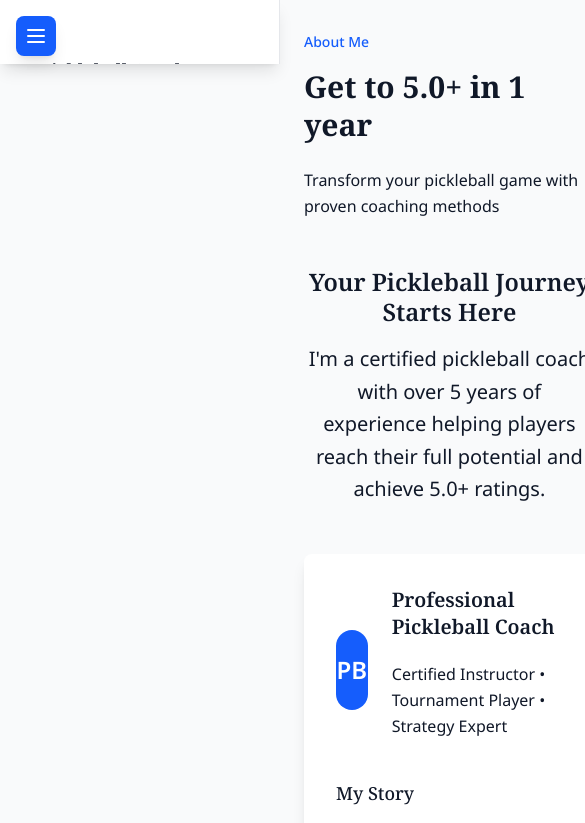
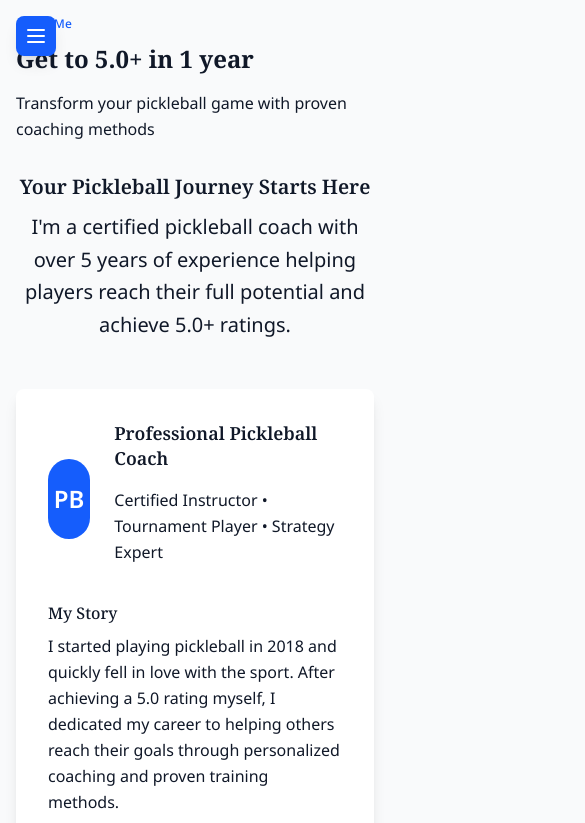
Before and after one commit to bertw2002/react-postgres-fullstack-template, a React (Vite) app: page / in a window 390 px wide. Shown: the top 823 px of the page, 585 px wide, since content can reach past the window. Built offline with nearby package versions, Linux system fonts and the light colour scheme; a web font is replaced by a local one.

Commit message:
Update index.css

```diff
--- a/src/index.css
+++ b/src/index.css
@@ -31,23 +31,23 @@ body {
 }
 
 h1 {
-  @apply text-3xl md:text-4xl font-bold text-gray-900 font-serif mb-6 leading-tight;
+  @apply text-2xl md:text-3xl lg:text-4xl font-bold text-gray-900 font-serif mb-4 md:mb-6 leading-tight;
 }
 
 h2 {
-  @apply text-2xl font-semibold text-gray-900 font-serif mb-4 leading-tight;
+  @apply text-xl md:text-2xl font-semibold text-gray-900 font-serif mb-3 md:mb-4 leading-tight;
 }
 
 h3 {
-  @apply text-xl font-semibold text-gray-900 font-serif mb-5 leading-snug;
+  @apply text-lg md:text-xl font-semibold text-gray-900 font-serif mb-4 md:mb-5 leading-snug;
 }
 
 h4 {
-  @apply text-lg font-medium text-gray-900 font-serif mb-3;
+  @apply text-base md:text-lg font-medium text-gray-900 font-serif mb-2 md:mb-3;
 }
 
 p {
-  @apply text-gray-900 leading-relaxed mb-4;
+  @apply text-gray-900 leading-relaxed mb-3 md:mb-4;
 }
 
 /* Line clamp utilities */
@@ -78,15 +78,15 @@ p {
 }
 
 .sidebar {
-  @apply fixed top-0 left-0 h-full w-[280px] bg-white border-r border-gray-200 pt-10 pb-6 overflow-y-auto z-10;
+  @apply fixed top-0 left-0 h-full w-64 bg-white border-r border-gray-200 overflow-y-auto z-30;
 }
 
 .sidebar-title {
-  @apply font-serif text-lg font-semibold px-6 mb-8;
+  @apply font-serif text-lg font-semibold;
 }
 
 .sidebar-nav {
-  @apply space-y-1 px-3;
+  @apply space-y-1;
 }
 
 .sidebar-link {
@@ -102,20 +102,31 @@ p {
 }
 
 .sidebar-heading {
-  @apply px-6 mb-2 text-xs font-medium text-gray-900 uppercase tracking-wider;
+  @apply text-xs font-medium text-gray-500 uppercase tracking-wider;
 }
 
 .main-content {
-  @apply ml-[280px] flex-1 py-8 px-6 md:px-10 relative z-0;
+  @apply flex-1 py-4 md:py-8 px-4 md:px-6 lg:px-10 relative z-0;
 }
 
 .page-header {
-  @apply mb-12;
+  @apply mb-8 md:mb-12;
+}
+
+/* Mobile-specific adjustments */
+@media (max-width: 768px) {
+  .main-content {
+    @apply ml-0;
+  }
+
+  .sidebar {
+    @apply shadow-xl;
+  }
 }
 
 /* Card components */
 .card {
-  @apply bg-white rounded-lg border border-gray-200 p-6 transition-all hover:border-gray-300;
+  @apply bg-white rounded-lg border border-gray-200 p-4 md:p-6 transition-all hover:border-gray-300;
 }
 
 .book-card {
@@ -131,47 +142,47 @@ p {
 }
 
 .book-card-content {
-  @apply p-5 space-y-3;
+  @apply p-4 md:p-5 space-y-3;
 }
 
 /* Button components */
 .btn {
-  @apply px-4 py-2 rounded-lg border border-blue-800 text-blue-800 bg-white
+  @apply px-3 md:px-4 py-2 rounded-lg border border-blue-800 text-blue-800 bg-white
   transition-colors hover:bg-blue-50 focus:outline-none focus:ring-1
-  focus:ring-blue-800 font-sans;
+  focus:ring-blue-800 font-sans text-sm md:text-base;
 }
 
 .btn-primary {
-  @apply px-4 py-2 rounded-lg bg-black text-white border-0
+  @apply px-3 md:px-4 py-2 rounded-lg bg-black text-white border-0
   transition-colors hover:bg-gray-800 focus:outline-none focus:ring-1
-  focus:ring-black font-sans;
+  focus:ring-black font-sans text-sm md:text-base;
 }
 
 .btn-subtle {
-  @apply px-4 py-2 rounded-lg bg-transparent text-gray-600 hover:text-blue-800
-  transition-colors font-sans;
+  @apply px-3 md:px-4 py-2 rounded-lg bg-transparent text-gray-600 hover:text-blue-800
+  transition-colors font-sans text-sm md:text-base;
 }
 
 /* Performance metrics components */
 .metrics-container {
-  @apply grid grid-cols-1 md:grid-cols-3 gap-6 mb-8;
+  @apply grid grid-cols-1 md:grid-cols-3 gap-4 md:gap-6 mb-6 md:mb-8;
 }
 
 .metric-card {
-  @apply bg-white p-5 rounded-lg border border-gray-200;
+  @apply bg-white p-4 md:p-5 rounded-lg border border-gray-200;
 }
 
 .metric-value {
-  @apply text-3xl font-serif text-gray-900 mb-1;
+  @apply text-2xl md:text-3xl font-serif text-gray-900 mb-1;
 }
 
 .metric-label {
-  @apply text-sm text-gray-500 font-sans;
+  @apply text-xs md:text-sm text-gray-500 font-sans;
 }
 
 /* Breadcrumbs */
 .breadcrumbs {
-  @apply flex items-center space-x-2 mb-4;
+  @apply flex items-center space-x-2 mb-3 md:mb-4;
 }
 
 .breadcrumb-item {
@@ -179,7 +190,7 @@ p {
 }
 
 .breadcrumb-link {
-  @apply text-sm text-gray-900 hover:text-blue-900 cursor-pointer;
+  @apply text-xs md:text-sm text-gray-900 hover:text-blue-900 cursor-pointer;
 }
 
 .breadcrumb-separator {
@@ -187,7 +198,7 @@ p {
 }
 
 .breadcrumb-current {
-  @apply text-sm text-blue-600 font-medium;
+  @apply text-xs md:text-sm text-blue-600 font-medium;
 }
 
 /* Tables */
@@ -196,11 +207,11 @@ p {
 }
 
 .data-table th {
-  @apply px-4 py-3 border-b border-gray-200 text-xs font-medium text-gray-500 uppercase tracking-wider;
+  @apply px-2 md:px-4 py-2 md:py-3 border-b border-gray-200 text-xs font-medium text-gray-500 uppercase tracking-wider;
 }
 
 .data-table td {
-  @apply px-4 py-3 border-b border-gray-200 text-sm text-gray-600;
+  @apply px-2 md:px-4 py-2 md:py-3 border-b border-gray-200 text-xs md:text-sm text-gray-600;
 }
 
 .data-table tbody tr:last-child td {
@@ -209,7 +220,7 @@ p {
 
 /* Mock Data Banner Styling */
 .mock-data-banner {
-  @apply bg-blue-50 border border-blue-300 rounded-lg my-4 p-4 relative;
+  @apply bg-blue-50 border border-blue-300 rounded-lg my-3 md:my-4 p-3 md:p-4 relative;
 }
 
 .banner-content {
@@ -217,15 +228,15 @@ p {
 }
 
 .banner-content h2 {
-  @apply text-xl font-semibold mb-2;
+  @apply text-lg md:text-xl font-semibold mb-2;
 }
 
 .banner-content p {
-  @apply mb-3;
+  @apply mb-2 md:mb-3;
 }
 
 .banner-content ol {
-  @apply list-decimal ml-6;
+  @apply list-decimal ml-4 md:ml-6;
 }
 
 .banner-content li {
```
